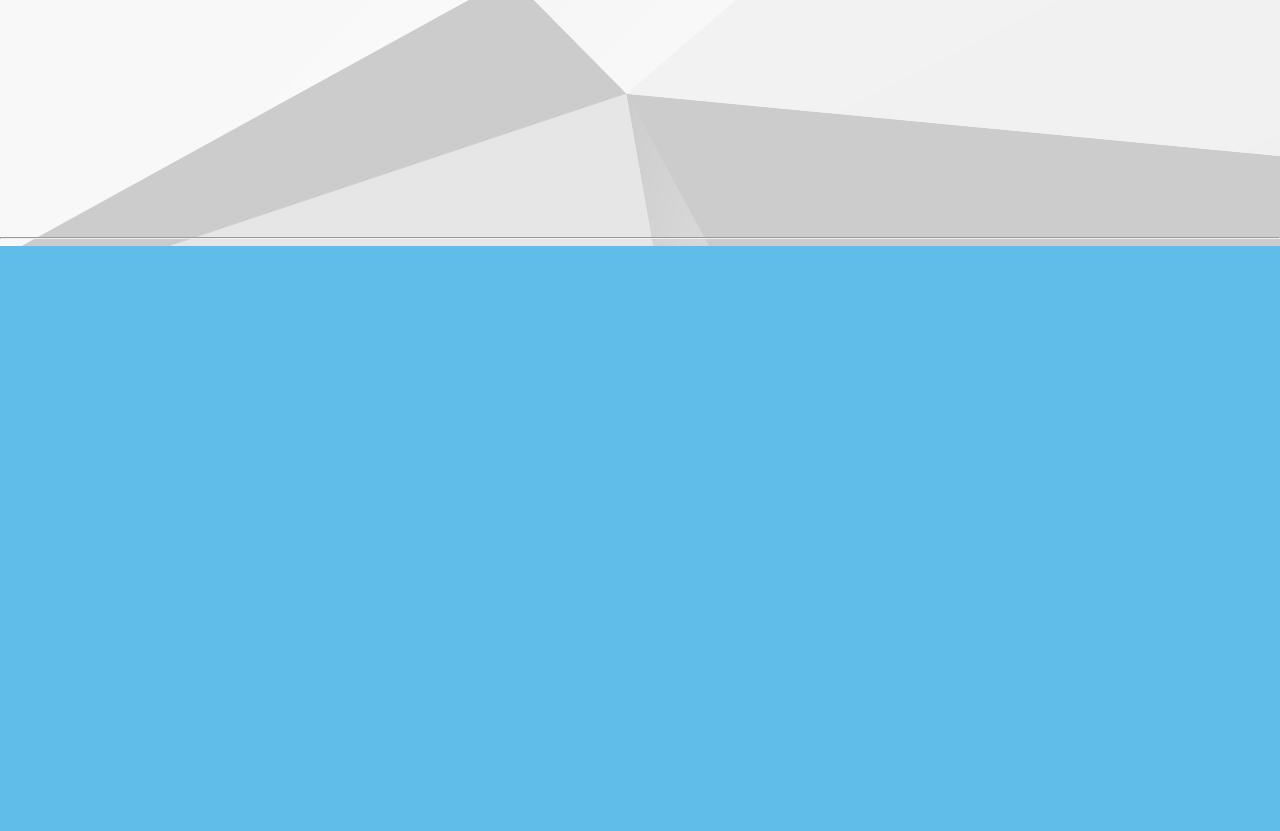
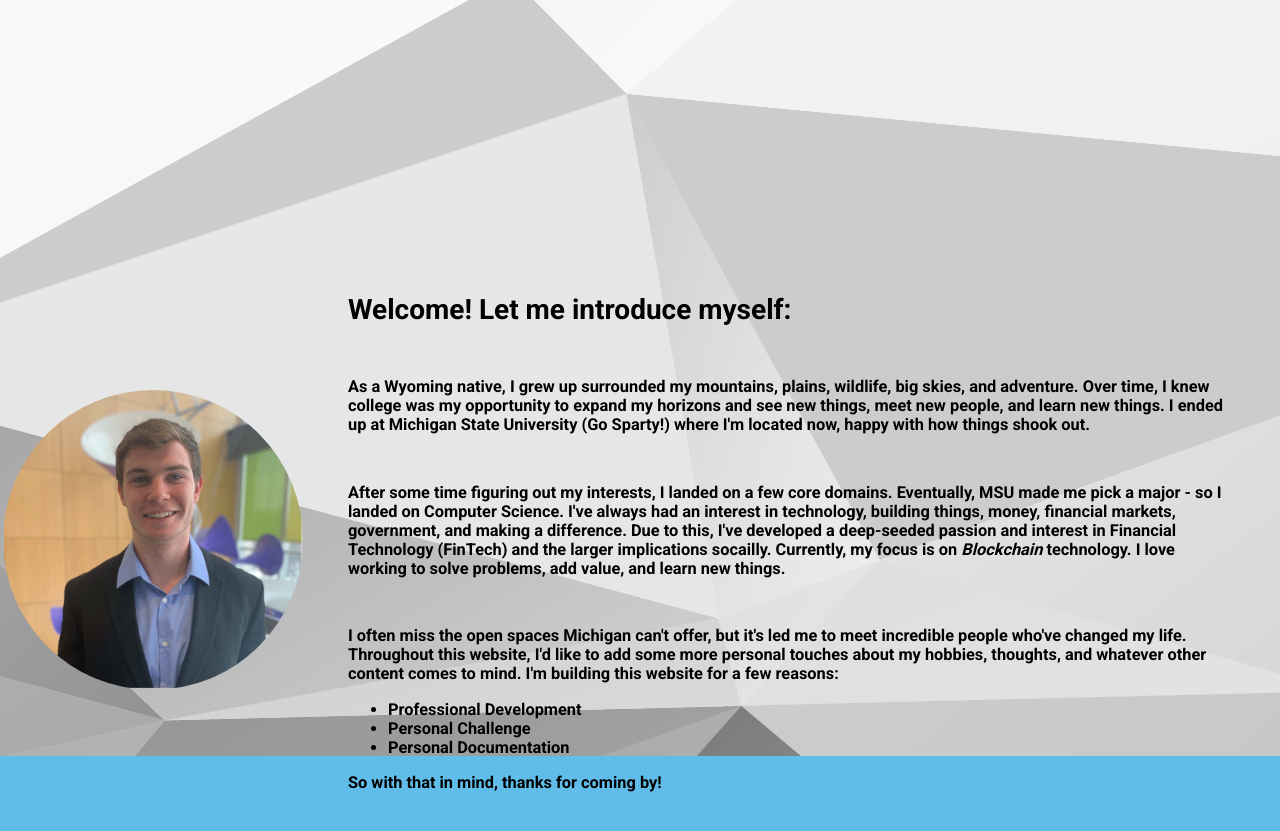
Before and after one commit to sawyerru/personal, a plain HTML site: page index.html in a window 1280 px wide. Shown: the part 595-1426 px from the top of the page. Before the commit the page ends 841 px from the top, so only its background shows below. Drawn offline with Linux system fonts and the light colour scheme.

Commit message:
Add files via upload

```diff
--- a/index.html
+++ b/index.html
@@ -13,14 +13,16 @@
   <body>
     <div class="navbar">
       <a href="index.html" class="left">Sawyer Ruben</a>
+      <a href="contact-me.html">Contact Me</a>
       <a href="projects.html">My Projects</a>
-      <a href="https://linkedin.com">My Experience</a>
-      <a href="contact-me.html">Contact Me</a>
+      <a href="experience.html">My Experience</a>
     </div>
 
     <div class="video-header">
-
-      <h1>Hi, I'm Sawyer!</h1>
+      <h1>Hi, I'm <span>Sawyer</span> !</h1>
+      <p class="intro">Pleased to meet you!<br><br> I'm a <span>student</span>, <span>adventurer</span>, and <span>friend</span>. I'm glad we could meet and I look forward to hearing from you!</p>
+      <button class="about-me-btn"><a href="#about-me">Learn More About What I'm Up To</a></button>
+      <!-- anchortag here^^^^^^   -->
       <div class="video-container">
         <video autoplay muted loop>
           <source src="images/header-vid1.mp4" type="video/mp4">
@@ -28,6 +30,46 @@
       </div>
     </div>
 
-    <hr>
+    <div class="about-me" id="about-me">
+      <table>
+        <tr>
+          <td>
+            <img src="images/sawyer-headshot.gif" alt="Sawyer Headshot">
+          </td>
+
+          <td style="padding: 3rem; margin-bottom: 2rem;">
+            <h1> Welcome! Let me introduce myself:</h1>
+            <br>
+            <h3>As a Wyoming native, I grew up surrounded my mountains, plains, wildlife, big skies, and adventure.
+              Over time, I knew college was my opportunity to expand my horizons and see new things, meet new people, and learn new things.
+              I ended up at Michigan State University (Go Sparty!) where I'm located now, happy with how things shook out.
+            </h3>
+            <br>
+            <h3>After some time figuring out my interests, I landed on a few core domains.
+              Eventually, MSU made me pick a major - so I landed on Computer Science.
+              I've always had an interest in technology, building things, money, financial markets, government, and making a difference.
+              Due to this, I've developed a deep-seeded passion and interest in Financial Technology (FinTech) and the larger implications socailly.
+              Currently, my focus is on <i>Blockchain</i> technology. I love working to solve problems, add value, and learn new things.</h3>
+            <br>
+            <h3>I often miss the open spaces Michigan can't offer, but it's led me to meet incredible people who've changed my life.
+              Throughout this website, I'd like to add some more personal touches about my hobbies, thoughts, and whatever other content comes to mind.
+              I'm building this website for a few reasons:
+              <ul>
+                <li>Professional Development</li>
+                <li>Personal Challenge</li>
+                <li>Personal Documentation</li>
+              </ul>
+            So with that in mind, thanks for coming by!</h3>
+          </td>
+        </tr>
+      </table>
+    </div>
+
+    <div class="">
+
+    </div>
   </body>
+  <footer>
+
+  </footer>
 </html>
```
